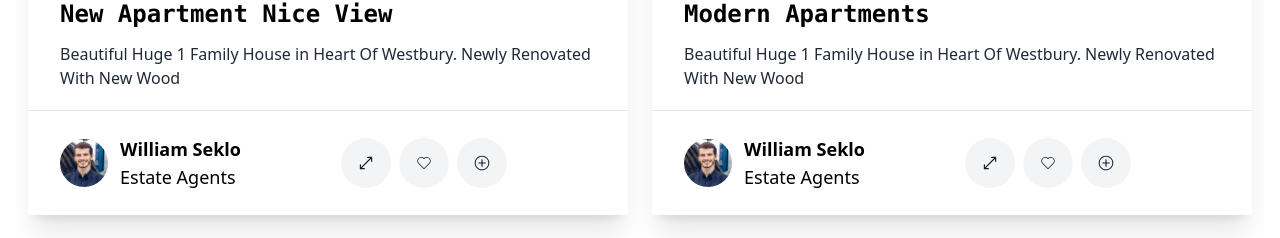
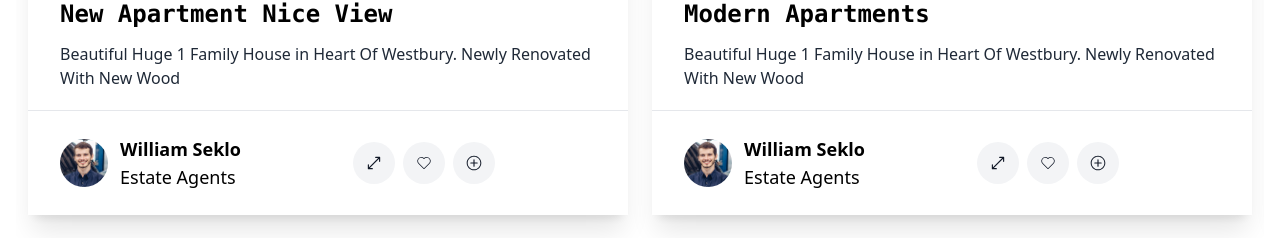
Before and after one commit to Bushra-naeem/real-estate-website, a React (Vite) app: page / in a window 1280 px wide. Shown: the part 3150-3388 px from the top of the page. Built offline with nearby package versions, Linux system fonts and the light colour scheme.

Commit message:
Update PropertyItem.jsx

```diff
--- a/src/sections/PropertyItem.jsx
+++ b/src/sections/PropertyItem.jsx
@@ -24,13 +24,13 @@ const PropertyItem = ({image, price, heading, paragraph, authorImg, name, nameDe
           </div>
         </div>
         <div className="flex justify-center items-center gap-2 text-lg flex-wrap flex-grow">
-          <span className="p-2 sm:p-4 bg-gray-100 text-gray-900 rounded-full">
+          <span className="p-2 sm:p-3 bg-gray-100 text-gray-900 rounded-full">
             <IoResize />
           </span>
-          <span className="p-2 sm:p-4 bg-gray-100 text-gray-900 rounded-full">
+          <span className="p-2 sm:p-3 bg-gray-100 text-gray-900 rounded-full">
             <CiHeart />
           </span>
-          <span className="p-2 sm:p-4 bg-gray-100 text-gray-900 rounded-full">
+          <span className="p-2 sm:p-3 bg-gray-100 text-gray-900 rounded-full">
             <IoIosAddCircleOutline />
           </span>
         </div>
```
